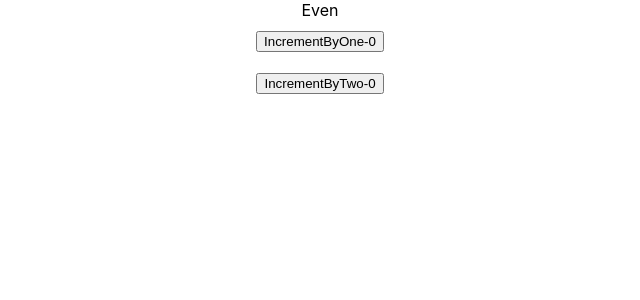
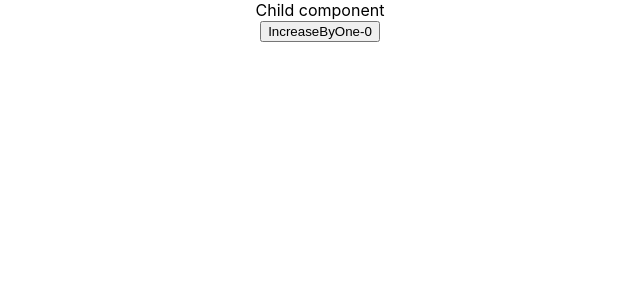
Before and after one commit to PayalSasmal10/react-concepts, a React (Create React App) app: page / in a window 1280 px wide. Shown: the top 300 px of the page, without its empty margins (320-960 px from the left). Built offline with nearby package versions, Linux system fonts and the light colour scheme.

Commit message:
use callback used

```diff
--- a/src/App.js
+++ b/src/App.js
@@ -1,9 +1,11 @@
 import './App.css';
+import { Callback } from './components/useCallback/Callback';
+import Child from './components/useCallback/child';
 import { Memo } from './components/useMemo/Memo';
 function App() {
   return (
     <div className="App">
-      <Memo/>
+      <Callback/>
     </div>
   );
 }
--- /dev/null
+++ b/src/components/useCallback/Callback.js
@@ -0,0 +1,26 @@
+/*useCallback is also a hook to use memoize a function. it ensure that function is passed from
+parent to child component as a prop. useCallback ensure that new function instance woun't be created
+and child componenet will only recieve new function when there is a change on dependencies */
+
+import React, { useCallback, useState } from "react";
+import Child from "./child";
+
+export const Callback = () => {
+  const [counterOne, setCounterOne] = useState(0);
+  const [counterTwo, setCounterTwo] = useState([]);
+
+  const increaseOne = () => {
+    setCounterOne(counterOne+1);
+  };
+
+  const func = useCallback(() => {
+    console.log("I am Payal");
+  }, counterTwo);
+
+  return (
+    <div>
+      <Child counterTwo={counterTwo} func = {func}/>
+      <button onClick={increaseOne} >IncreaseByOne-{counterOne}</button>
+    </div>
+  );
+};
--- /dev/null
+++ b/src/components/useCallback/child.js
@@ -0,0 +1,13 @@
+import React, { memo } from "react";
+
+const Child = ({counterTwo, func}) => {
+    func();
+    console.log('child componenet Rendered!');
+    return (
+        <div>
+            Child component
+        </div>
+    );
+};
+
+export default memo(Child);
--- a/src/components/useMemo/Memo.js
+++ b/src/components/useMemo/Memo.js
@@ -1,5 +1,5 @@
-/* useMemo is used for optimizing the performance. it prevent to call the unnessesary calling
-to the function. it returns the cache value of the function until the dependencies change.
+/* useMemo is used for optimizing the performance. it allows to memoize the result of a function.
+it returns the cache value of the function's result until the dependencies change.
  */
 import React, { useMemo, useState } from "react";
 import "./Memo.css";
@@ -30,7 +30,7 @@ export const Memo = () => {
             <div className="childDiv">
                 <button onClick={incrementByOne}>IncrementByOne-{counterOne}</button>
             </div>
-            <div     className="childDiv">
+            <div className="childDiv">
                 <button onClick={incrementByTwo}>IncrementByTwo-{counterTwo}</button>
             </div>
         </div>
```
